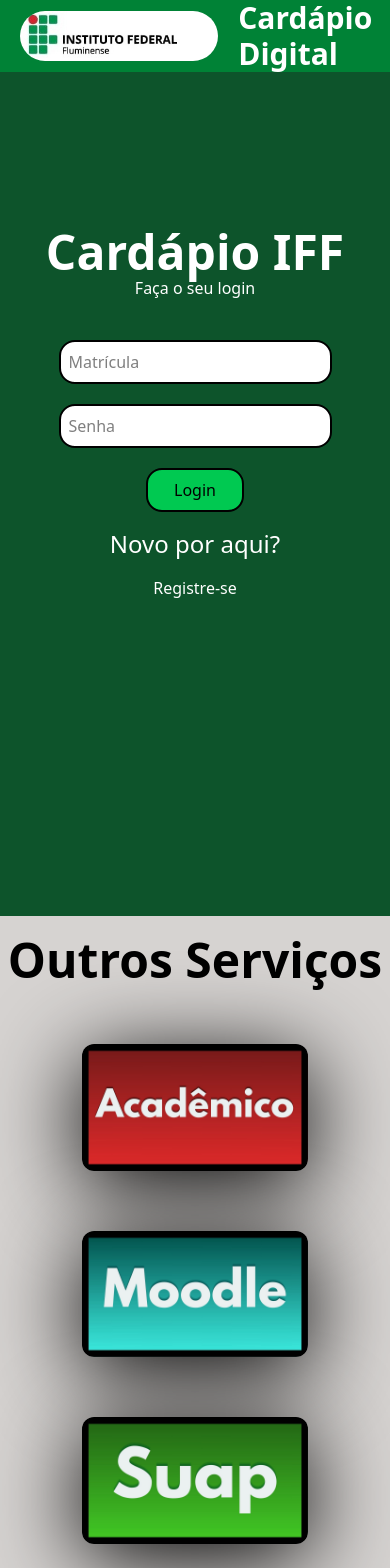
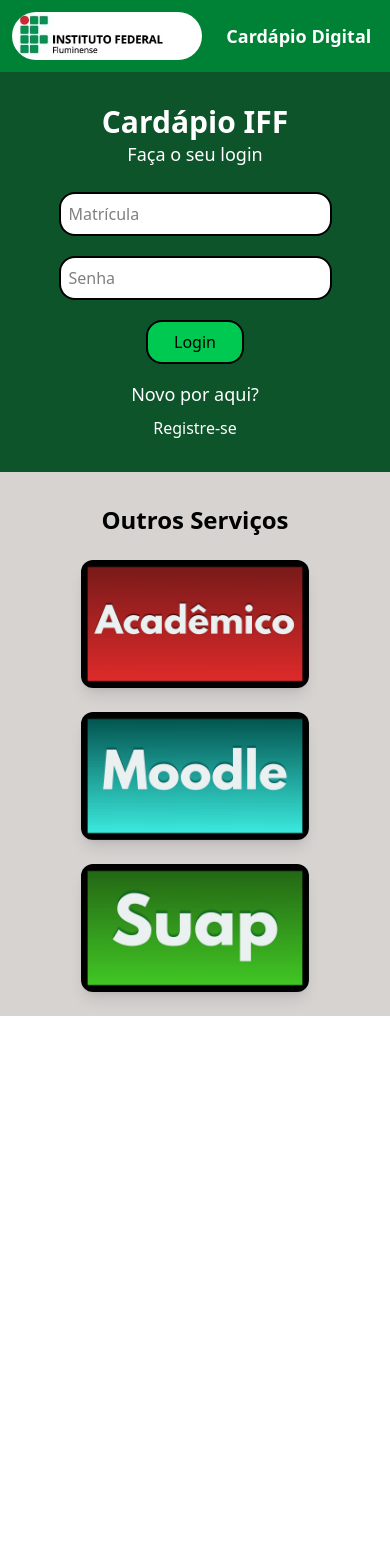
Before and after one commit to alohamat/frontend-ppe-iff, a React (Vite) app: page /login in a window 390 px wide. Shown: the top 1568 px of the page. After the commit the page ends 1016 px from the top, so only its background shows below. Built offline with nearby package versions, Linux system fonts and the light colour scheme.

Commit message:
melhorias na responsividade, refatoração de código e componentizei img pra facilitar

```diff
--- a/src/components/Header.tsx
+++ b/src/components/Header.tsx
@@ -5,15 +5,32 @@
   const { user, isAuthenticated } = useAuth();
   const navigate = useNavigate();
   return (
-    <header className="bg-green-700 flex min-h-[60px] items-center">
-      <img src="src/assets/IFF-PC2.jpg" onClick={() => navigate("/main")} alt="IFF" className="h-[50px] rounded-4xl hidden sm:block ml-5 hover:cursor-pointer"/>
-      <img src="src/assets/IFF-MOBILE.jpg" alt="IFF" onClick={() => navigate("/main")} className="h-[50px] rounded-4xl block sm:hidden ml-5"/>
-      <h1 className="ml-5 text-3xl text-white font-bold sm:ml-45">Cardápio Digital</h1>
-      {isAuthenticated &&
-       <h1 className="ml-5 text-3xl text-white font-bold sm:ml-45">
-        Olá, {user?.nome}!
+    <header className="bg-green-700 flex flex-wrap items-center min-h-[60px] p-3 gap-x-4">
+      <img
+        src="src/assets/IFF-PC2.jpg"
+        onClick={() => navigate("/main")}
+        alt="IFF"
+        className="hidden sm:block h-12 rounded-full cursor-pointer"
+      />
+      <img
+        src="src/assets/IFF-MOBILE.jpg"
+        onClick={() => navigate("/main")}
+        alt="IFF"
+        className="block sm:hidden h-12 rounded-full cursor-pointer"
+      />
+      <h1 className="ml-2 text-lg sm:text-xl md:text-2xl text-white font-bold">
+        Cardápio Digital
       </h1>
-        }
+      {/* cumprimenta se autenticado */}
+      {isAuthenticated ? (
+        <div className="ml-auto flex items-center gap-4">
+          <p className="text-white text-sm md:text-base max-w-[180px] truncate">
+            Olá, {user?.nome}!
+          </p>
+        </div>
+      ) : (
+        <div className="ml-auto" />
+      )}
     </header>
   );
 }
--- /dev/null
+++ b/src/components/Img.tsx
@@ -0,0 +1,16 @@
+// componente pra evitar a repetição de classname
+type ImgProps = {
+    src: string;
+    alt: string;
+    link: string;
+};
+
+function Img({src, alt, link}: ImgProps) {
+    return (
+        <img src={src} alt={alt} className="w-fit max-w-xs lg:max-w-full h-32 lg:h-50 object-contain rounded-xl shadow-lg hover:shadow-2xl transition duration-300 cursor-pointer"
+        onClick={() => {window.open(link, "_blank")}}
+        />
+    )
+}
+
+export default Img;
--- a/src/pages/LoginPage.tsx
+++ b/src/pages/LoginPage.tsx
@@ -1,58 +1,51 @@
 import Header from "../components/Header";
 import AuthDiv from "../components/AuthDiv";
 import { useNavigate } from "react-router-dom";
+import Img from "../components/Img";
+
+import AcademicoImg from "../assets/Academico.jpg"
+import MoodleImg from "../assets/Moodle.jpg"
+import SuapImg from "../assets/Suap.jpg"
 
 function RootPage() {
   const navigate = useNavigate();
 
   return (
-    <div id="all">
+    <div id="all" className="flex flex-col min-h-screen">
       <Header />
-      <div id="conteudo" className="flex flex-col-reverse sm:flex-row">
+
+      {/* conteúdo empilha em telas pequenas, lado a lado em lg pra cima */}
+      <div id="conteudo" className="flex flex-col-reverse lg:flex-row flex-1 w-full">
+        {/* servicoes full width no mobile/tablet, metade no desktop */}
         <div
           id="servicosContainer"
-          className="flex flex-col w-[100vw] sm:w-[50vw] items-center just gap-15 bg-stone-300 h-[93.8vh]"
+          className="flex flex-col items-center gap-6 bg-stone-300 p-6 w-full lg:w-1/2"
         >
-          <h1 className="text-5xl font-bold mt-5">Outros Serviços</h1>
-          <a href="https://academico.iff.edu.br/">
-            <img
-              src="src/assets/Academico.jpg"
-              alt="Imagem Academico"
-              className="h-[15vh] hover:cursor-pointer shadow-[0_15px_90px_0px] hover:shadow-[0_15px_90px_10px] transition ease-in-out duration-300 rounded-xl"
-            />
-          </a>
-          <a href="https://ead2.iff.edu.br/login/index.php">
-            <img
-              src="src/assets/Moodle.jpg"
-              alt="Imagem Moodle"
-              className="h-[15vh] hover:cursor-pointer shadow-[0_15px_90px_0px] hover:shadow-[0_15px_90px_10px] transition ease-in-out duration-300 rounded-xl"
-            />
-          </a>
-          <a href="https://suap.iff.edu.br/accounts/login/?next=/">
-            <img
-              src="src/assets/Suap.jpg"
-              alt="Imagem Suap"
-              className="h-[15vh] hover:cursor-pointer shadow-[0_15px_90px_0px] hover:shadow-[0_15px_90px_10px] transition ease-in-out duration-300 rounded-xl"
-            />
-          </a>
+          <h1 className="text-2xl md:text-4xl font-bold mt-2">Outros Serviços</h1>
+          <Img src={AcademicoImg} alt="Imagem Academico" link="https://academico.iff.edu.br/" />
+          <Img src={MoodleImg} alt="Imagem Moodle" link="https://ead2.iff.edu.br/login/index.php" />
+          <Img src={SuapImg} alt="Imagem Suap" link="https://suap.iff.edu.br/accounts/login/?next=/" />
         </div>
+
+        {/* login tbm full width no mobile/tablet, metade no desktop */}
         <div
           id="loginContainer"
-          className="w-[100vw] sm:w-[50vw] h-screen sm:h-[93.8vh] bg-green-900 flex items-center justify-center flex-col "
+          className="bg-green-900 flex items-center justify-center flex-col p-8 w-full lg:w-1/2"
         >
-          <h1 className="text-5xl font-bold text-white">Cardápio IFF</h1>
-          <h2 className="text4xl font-medium mb-10 text-white">
-            Faça o seu login
-          </h2>
-          <AuthDiv mode="login" />
-          <h2 className="m-4 text-white text-2xl">Novo por aqui?</h2>
-          <a
-            href=""
-            className="text-white font-medium hover:underline mb-40"
+          <h1 className="text-3xl md:text-5xl font-bold text-white">Cardápio IFF</h1>
+          <h2 className="text-lg md:text-2xl font-medium mb-6 text-white">Faça o seu login</h2>
+
+          <div className="w-full max-w-md">
+            <AuthDiv mode="login" />
+          </div>
+
+          <h2 className="mt-4 text-white text-lg">Novo por aqui?</h2>
+          <button
             onClick={() => navigate("/registro")}
+            className="mt-2 text-white font-medium hover:underline"
           >
             Registre-se
-          </a>
+          </button>
         </div>
       </div>
     </div>
```
